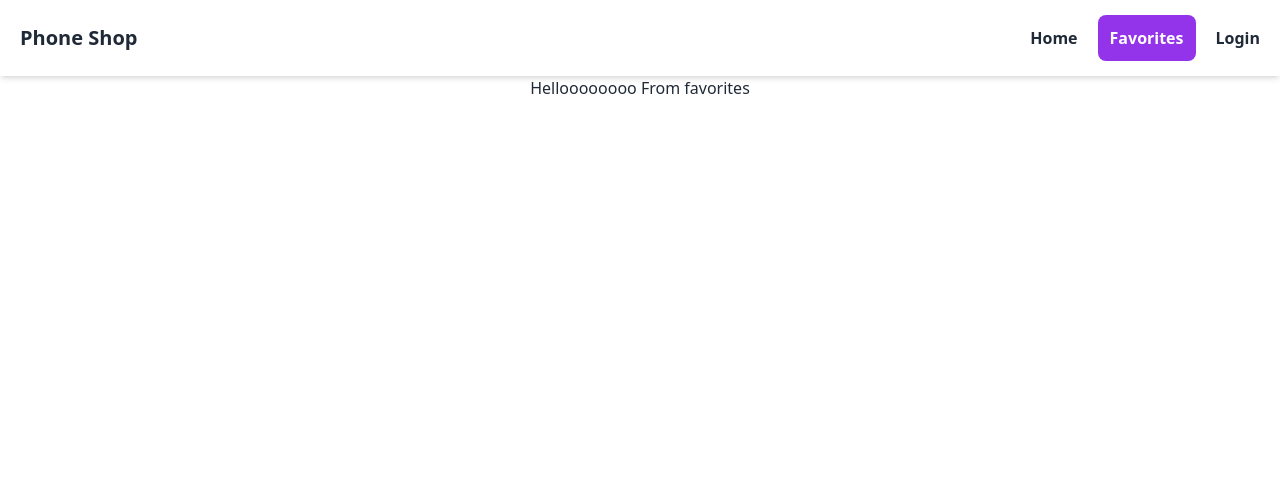
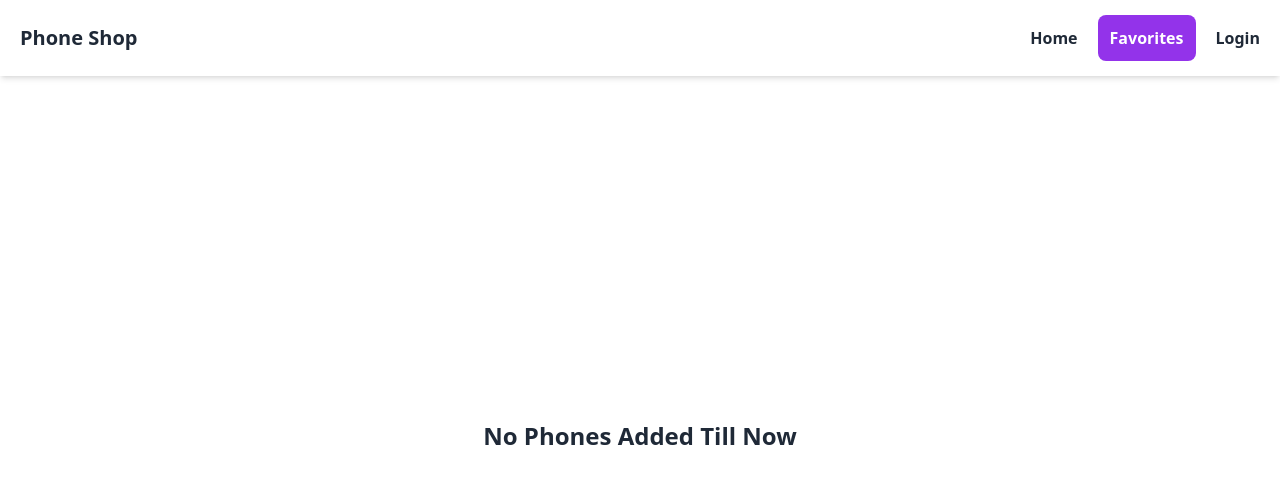
Before and after one commit to omarjafor/Phone-Collection-ReactRouter, a React (Vite) app: page /favorites in a window 1280 px wide. Shown: the top 484 px of the page. Built offline with nearby package versions, Linux system fonts and the light colour scheme.

Commit message:
react router practice

```diff
--- a/src/Pages/Favorites/Favorites.jsx
+++ b/src/Pages/Favorites/Favorites.jsx
@@ -1,7 +1,7 @@
 const Favorites = () => {
     return (
         <div>
-            <h2>Helloooooooo From favorites</h2>
+            <h2 className="text-2xl font-bold h-[90vh] items-center flex justify-center">No Phones Added Till Now</h2>
         </div>
     );
 };
```
